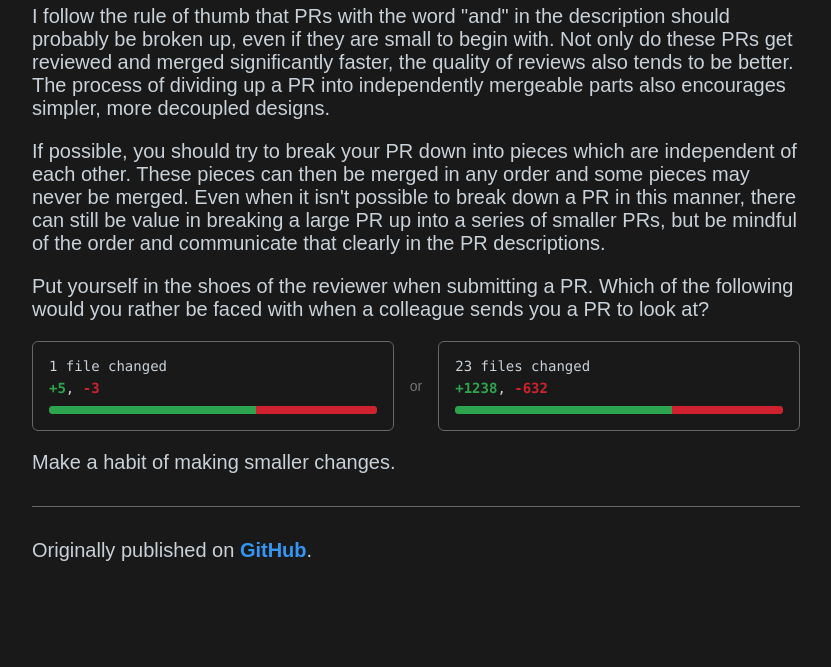
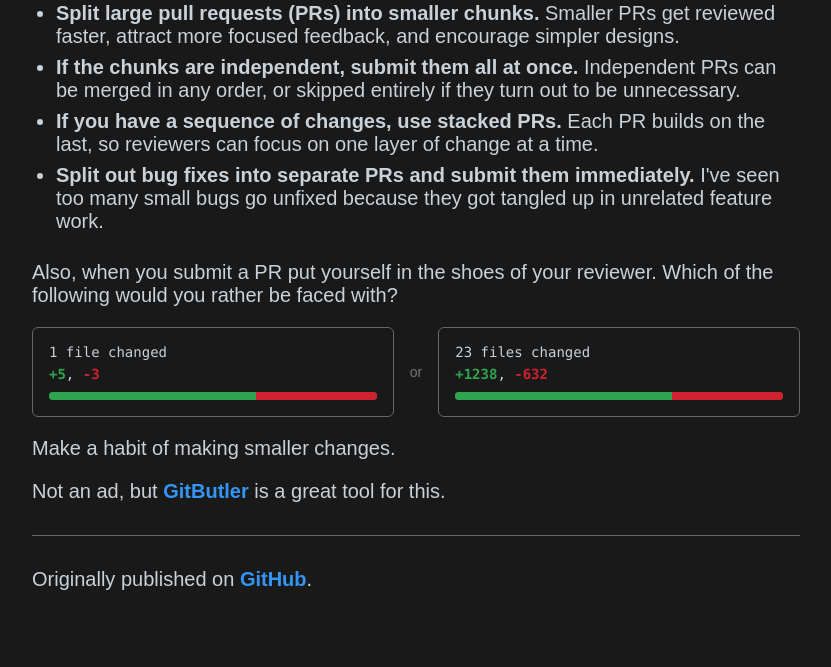
Before and after one commit to jeppes/jeppes.github.io, a website: page blog/make-smaller-changes/index.html in a window 1280 px wide. Shown: the part 287-954 px from the top of the page, without its empty margins (224-1055 px from the left). Before the commit the page ends 925 px from the top, so only its background shows below. Drawn offline with Linux system fonts and the light colour scheme.

Commit message:
Rewrite "Make smaller changes"

```diff
--- a/blog/make-smaller-changes/index.html
+++ b/blog/make-smaller-changes/index.html
@@ -13,33 +13,36 @@
 
         <h1>Make Smaller Changes</h1>
         <p>
-          Staying productive in an ever-growing codebase can be an uphill battle.
-          Sometimes merging seemingly simple things can take days or even weeks.
-          By the time someone gets around to reviewing your diff, it&#39;s often
-          outdated and riddled with merge conflicts. The one strategy that has
-          helped me deal with this more than any other is to
-          <strong>make smaller changes</strong>.
+          Being productive in a large project is a challenge. Simple changes can
+          take days or weeks to get merged, code reviews become unfocused, and
+          conflicting changes sneak in faster than you can fix them.
         </p>
+        <p>What should you do instead? <strong>Make smaller changes.</strong></p>
+        <ul>
+          <li>
+            <strong>Split large pull requests (PRs) into smaller chunks.</strong>
+            Smaller PRs get reviewed faster, attract more focused feedback, and
+            encourage simpler designs.
+          </li>
+          <li>
+            <strong>If the chunks are independent, submit them all at once.</strong>
+            Independent PRs can be merged in any order, or skipped entirely if
+            they turn out to be unnecessary.
+          </li>
+          <li>
+            <strong>If you have a sequence of changes, use stacked PRs.</strong>
+            Each PR builds on the last, so reviewers can focus on one layer of
+            change at a time.
+          </li>
+          <li>
+            <strong>Split out bug fixes into separate PRs and submit them immediately.</strong>
+            I've seen too many small bugs go unfixed because they got tangled up
+            in unrelated feature work.
+          </li>
+        </ul>
         <p>
-          I follow the rule of thumb that PRs with the word &quot;and&quot; in
-          the description should probably be broken up, even if they are small
-          to begin with. Not only do these PRs get reviewed and merged
-          significantly faster, the quality of reviews also tends to be better.
-          The process of dividing up a PR into independently mergeable parts
-          also encourages simpler, more decoupled designs.
-        </p>
-        <p>
-          If possible, you should try to break your PR down into pieces which
-          are independent of each other. These pieces can then be merged in any
-          order and some pieces may never be merged. Even when it isn&#39;t
-          possible to break down a PR in this manner, there can still be value
-          in breaking a large PR up into a series of smaller PRs, but be mindful
-          of the order and communicate that clearly in the PR descriptions.
-        </p>
-        <p>
-          Put yourself in the shoes of the reviewer when submitting a PR. Which
-          of the following would you rather be faced with when a colleague sends
-          you a PR to look at?
+          Also, when you submit a PR put yourself in the shoes of your reviewer.
+          Which of the following would you rather be faced with?
         </p>
         <div class="pr-diff-compare">
           <div class="pr-diff">
@@ -71,6 +74,10 @@
           </div>
         </div>
         <p>Make a habit of making smaller changes.</p>
+        <p>
+          Not an ad, but <a href="https://gitbutler.com/">GitButler</a> is a
+          great tool for this.
+        </p>
 
         <hr />
         <p>
```
